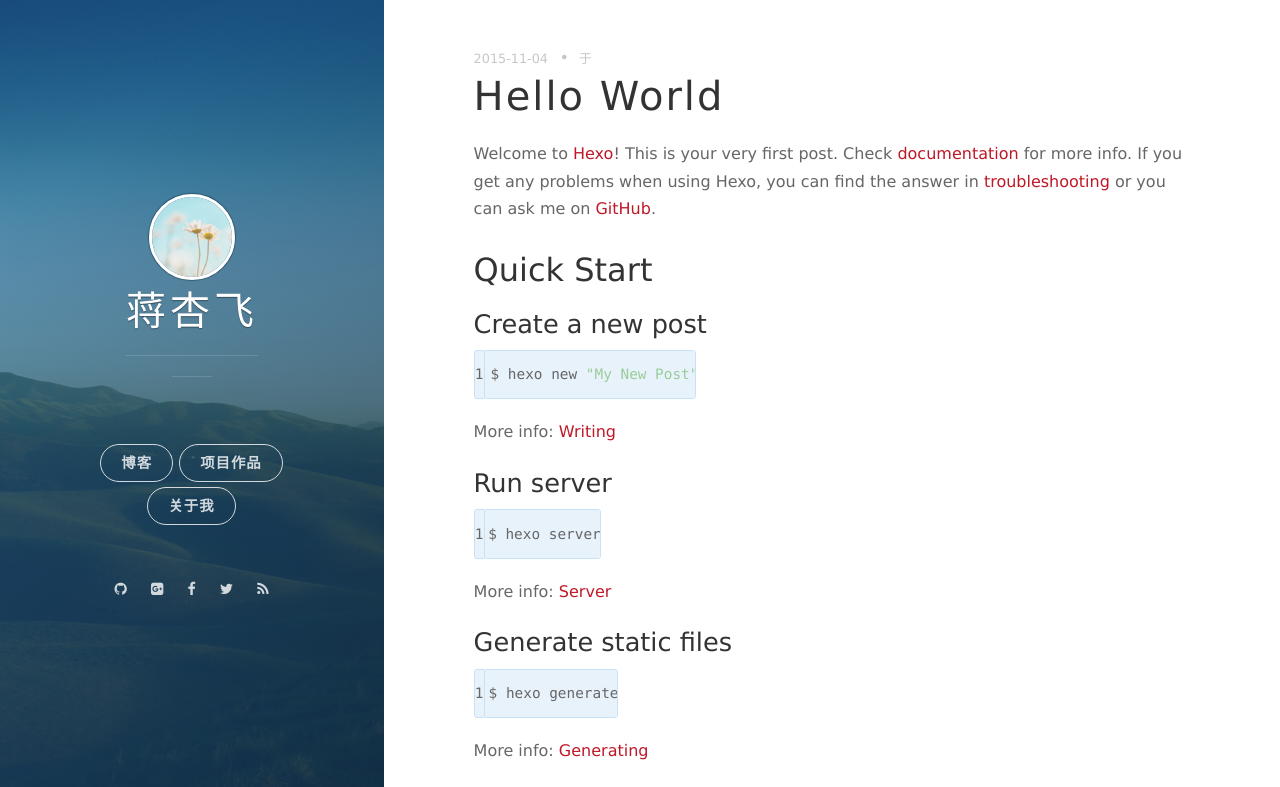
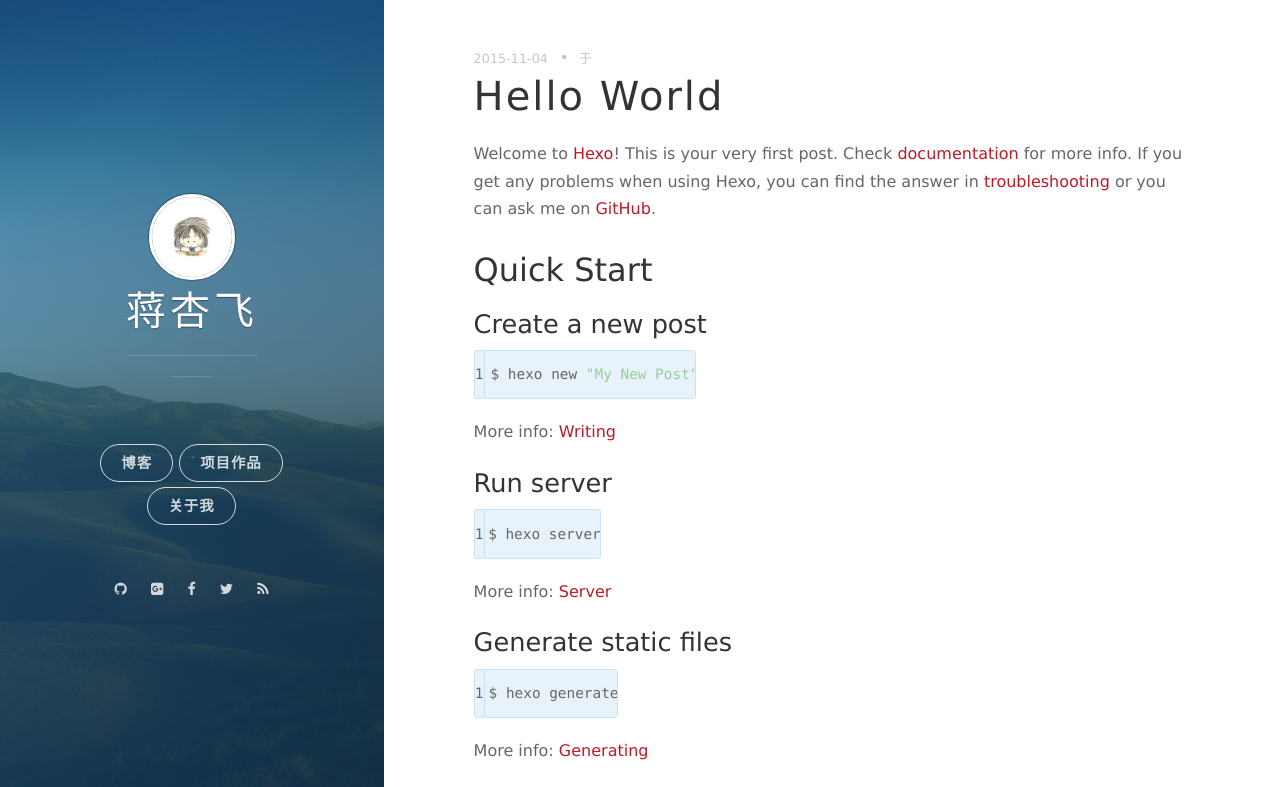
Before and after one commit to jiang1590/jiang1590.github.io, a plain HTML site: page 2015/11/04/hello-world/index.html in a window 1280 px wide. Shown: the top 787 px of the page. Drawn offline with nearby package versions, Linux system fonts and the light colour scheme.

Commit message:
Site updated: 2015-11-05 10:00:19

```diff
--- a/2015/11/04/hello-world/index.html
+++ b/2015/11/04/hello-world/index.html
@@ -57,7 +57,7 @@
     <div class="panel-main__inner panel-inverted">
     <div class="panel-main__content">
 
-        <a href="/" title="前往 蒋杏飞 的主页"><img src="/images/logo2.jpg" width="80" alt="蒋杏飞 logo" class="panel-cover__logo logo" /></a>
+        <a href="/" title="前往 蒋杏飞 的主页"><img src="/images/logo1.jpg" width="80" alt="蒋杏飞 logo" class="panel-cover__logo logo" /></a>
         <h1 class="panel-cover__title panel-title"><a href="/" title="link to homepage for 蒋杏飞">蒋杏飞</a></h1>
 
         <hr class="panel-cover__divider" />
```
Also changed, not shown: archives/2015/11/index.html (+1 -1 lines), archives/2015/index.html (+1 -1 lines), archives/index.html (+1 -1 lines), index.html (+1 -1 lines), images/logo1.jpg (added).
